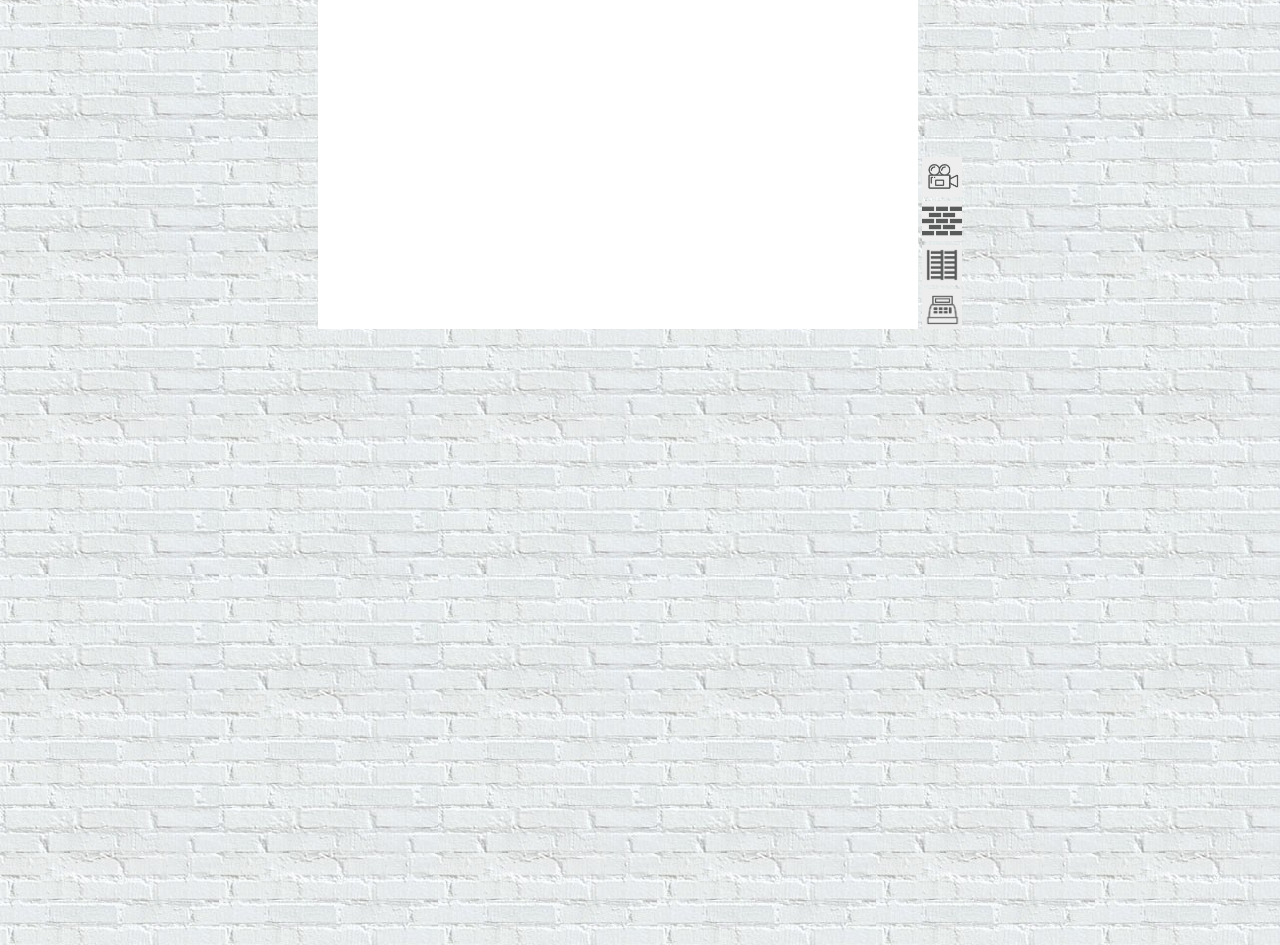
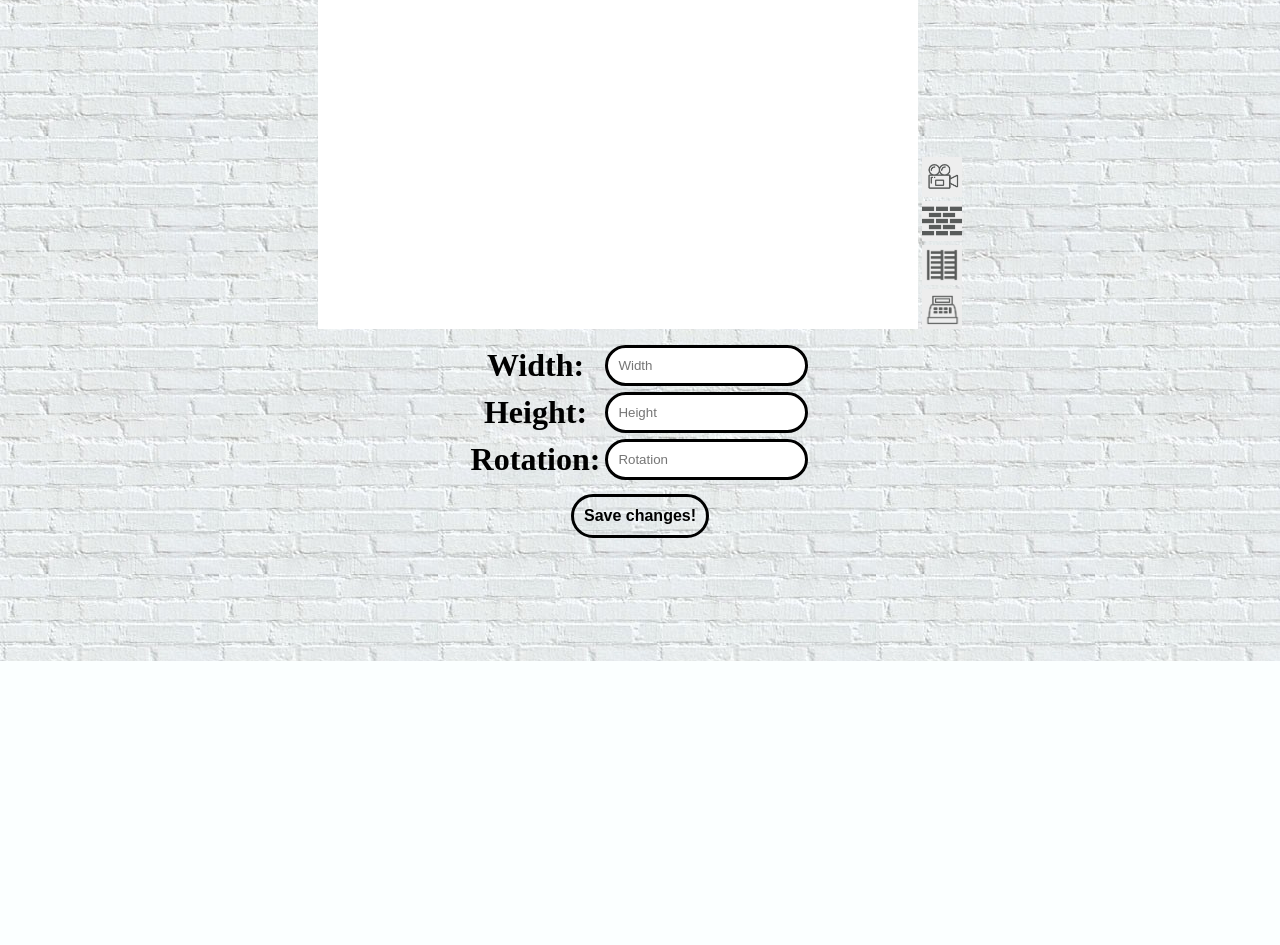
Before and after one commit to RudnevDanil/store_attendance_map, a PHP site: page /create_plan.php in a window 1280 px wide. Shown: the part 139-1084 px from the top of the page. After the commit the page ends 800 px from the top, so only its background shows below. Run offline with PHP 8.4, Linux system fonts and the light colour scheme; lists and menus that the app fills with data are empty; some libraries are stand-ins or nearby versions.

Commit message:
workable builder

```diff
--- a/web_hosting/public_html/DragManager.js
+++ b/web_hosting/public_html/DragManager.js
@@ -122,6 +122,8 @@ var DragManager = new function() {
     // спрячем переносимый элемент
     dragObject.avatar.hidden = true;
 
+    xPos = event.clientX;
+    yPos = event.clientY;
     // получить самый вложенный элемент под курсором мыши
     var elem = document.elementFromPoint(event.clientX, event.clientY);
 
--- a/web_hosting/public_html/create_plan.php
+++ b/web_hosting/public_html/create_plan.php
@@ -3,6 +3,7 @@
   <meta charset="UTF-8">
   <script src="https://ajax.googleapis.com/ajax/libs/jquery/3.2.1/jquery.min.js"></script>
   <script src="https://cdn.polyfill.io/v1/polyfill.js?features=Element.prototype.closest"></script>
+  <script>var on_the_desk = [];on_the_desk[0]=0;var xPos = 0; var yPos = 0;</script>
   <script src="DragManager.js"></script>
   <script>var next_num_element = 5; var first_1 = true;var first_2 = true;var first_3 = true;var first_4 = true;</script>
   <link rel="stylesheet" href="dragDemo.css">
@@ -14,29 +15,37 @@
         //dragObject.avatar.rollback();
     };
 
-    DragManager.onDragEnd = function(dragObject, dropElem) {
+    DragManager.onDragEnd = function(dragObject, dropElem)
+    {
         //alert("onDragEnd");
         var classes = String (dragObject.elem.classList);
         var num_but = classes.charAt(classes.length - 1);
+
         var is_on_worksheet = String(classes.substring(classes.length - 10, classes.length - 6));
         var num_element = (Number(is_on_worksheet.charAt(1)))*100 + (Number(is_on_worksheet.charAt(2)))*10 + Number(is_on_worksheet.charAt(3));
-        var  does_we_need_add = (num_element >= next_num_element - 1);
+        var  does_we_need_add = (num_element >= next_num_element -1);
         if(((num_element == 1)&&(first_1 == true))||((num_element == 2)&&(first_2 == true))||((num_element == 3)&&(first_3 == true))||((num_element == 4)&&(first_4)))
             does_we_need_add = true;
         //alert(num_element);
+        on_the_desk[num_element]={width:40,height:40,rot:0,x_pos:xPos,y_pos:yPos,type:num_but};
+        on_the_desk[0] = num_but;
+
+        $('#width_line').val(on_the_desk[on_the_desk[0]-1].width);
+        $('#height_line').val(on_the_desk[on_the_desk[0]-1].height);
+        $('#rotation_line').val(on_the_desk[on_the_desk[0]-1].rot);
+
         if(does_we_need_add == true)
         {
             var next_num_element_str = "";
                 next_num_element_str = (next_num_element < 100)?"0":"";
                 next_num_element_str = (next_num_element < 10)?"00":next_num_element_str;
                 next_num_element_str = next_num_element_str + next_num_element;
-            next_num_element++;
+            ++next_num_element;
             if(num_but == '2')
             {
                 $(".camera_but").append('<img class="droppable button_img draggable n' + next_num_element_str +' but_2" src="/images/camera.png" alt="camera" />');
                 if(first_1 == true)
                     first_1 = false;
-                    //alert('='+next_num_element_str);
             }
             else if(num_but == '3')
             {
@@ -63,10 +72,23 @@
             }
         }
 
+        $( document ).ready(function()
+        {
+            $(".update").click(
+        	    function()
+        		{
+        		    on_the_desk[on_the_desk[0]-1].width = $('#width_line').val();
+        		    dragObject.elem.style.width = $('#width_line').val() + 'px';
 
-        /*dragObject.elem.style.width = '80px';
-        dragObject.elem.style.height = '80px';
-        dragObject.elem.style.transform = 'rotate(45deg)'; */
+        		    on_the_desk[on_the_desk[0]-1].height = $('#height_line').val();
+        		    dragObject.elem.style.height = $('#height_line').val() + 'px';
+
+        		    on_the_desk[on_the_desk[0]-1].rot = $('#rotation_line').val();
+        		    dragObject.elem.style.transform = 'rotate('+($('#rotation_line').val()) + 'deg)';
+        		    return false;
+        	    }
+            );
+        });
     };
   </script>
 </head>
@@ -93,7 +115,26 @@
         </div></button></li>
         </ul>
     </div>
+    <form action="/change_element.php" method="POST">
+        <div class="change_element">
+            <table>
+                <tr>
+                    <th><div  class="some_text">Width:</div></th>
+                    <th><input id="width_line"  type="number" name="width" placeholder="Width"></th>
+                </tr>
+                <tr>
+                    <th><div class="some_text">Height:</div></th>
+                    <th><input id="height_line" type="number" name="height" placeholder="Height"></th>
+                </tr>
+                <tr>
+                    <th><div class="some_text">Rotation:</div></th>
+                    <th><input id="rotation_line" type="number" name="rotation" placeholder="Rotation"></th>
+                </tr>
+            </table>
 
+    		<button class="control_block form_button update" type="button" name="do_change">Save changes!</button>
+        </div>
+    </form>
     <?php
     require_once("foot.php");
     ?>
--- a/web_hosting/public_html/css/style.css
+++ b/web_hosting/public_html/css/style.css
@@ -2,7 +2,10 @@ body{
     background-image: url(../images/background.jpg);
     text-align:center;
 }
-
+table{
+    text-align:center;
+    margin:auto;
+}
 #worksheet_img{
     width: 600px;
     height: 330px;
@@ -25,6 +28,7 @@ ul {
 }
 
 #buttons{
+    max-height: 200px;
     height: 100%;
     width: 40px;
     display: inline-block;
@@ -69,7 +73,7 @@ button{
 
 a{
     color:black;
-     text-decoration: none;
+    text-decoration: none;
 }
 
 .control_block{
@@ -93,6 +97,17 @@ input{
     display: inline-block;
 }
 
+.some_text{
+    font-size:200%;
+    max-width: 100%;
+    word-wrap: break-word;
+}
+
+.buttons_block{
+    width: 260px;
+    display: inline-block;
+}
+
 #proj_name_line{
     font-size:330%;
     max-width: 100%;
```
Also changed, not shown: web_hosting/public_html/change_element.php (added).
